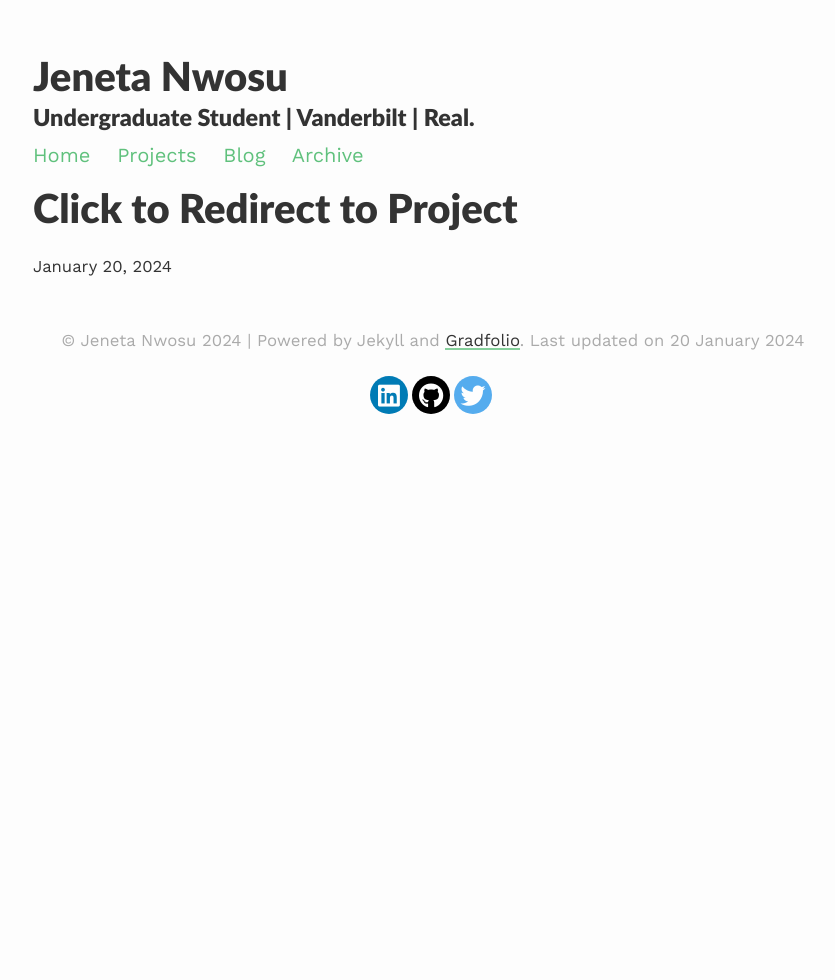
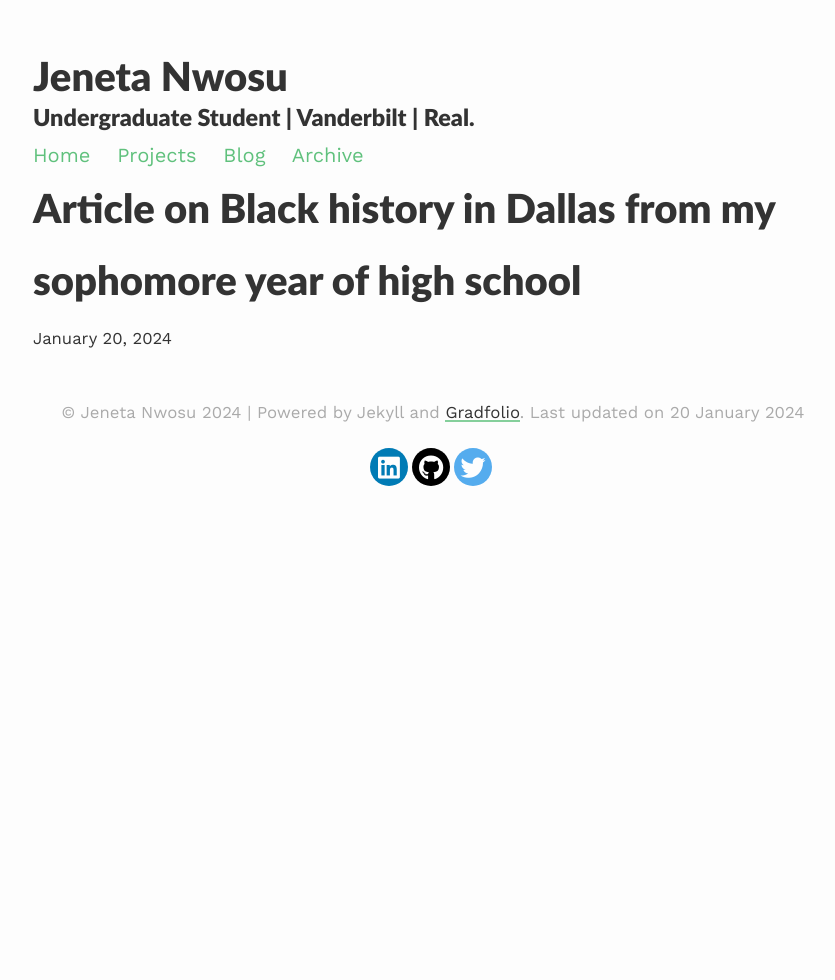
Before and after one commit to jadannanwosu/jeneta-website, a Jekyll site: the page built from _projects/redirect.md, in a window 1280 px wide. Shown: the whole page, without its empty margins (207-1042 px from the left). Built offline with Jekyll 4.4.1, drawn with Linux system fonts in a browser that asks for light colours; nearby versions of some CDN libraries.

Commit message:
adding black history project

```diff
--- a/_projects/redirect.md
+++ b/_projects/redirect.md
@@ -1,6 +1,6 @@
 ---
 layout: post
-title: Click to Redirect to Project
+title: Article on Black history in Dallas from my sophomore year of high school
 description: with no page entry here
-redirect: https://unsplash.com
+redirect: https://hpbagpipe.com/8680/features/special-coverage/the-history-of-race-in-dallas/
 ---
```
